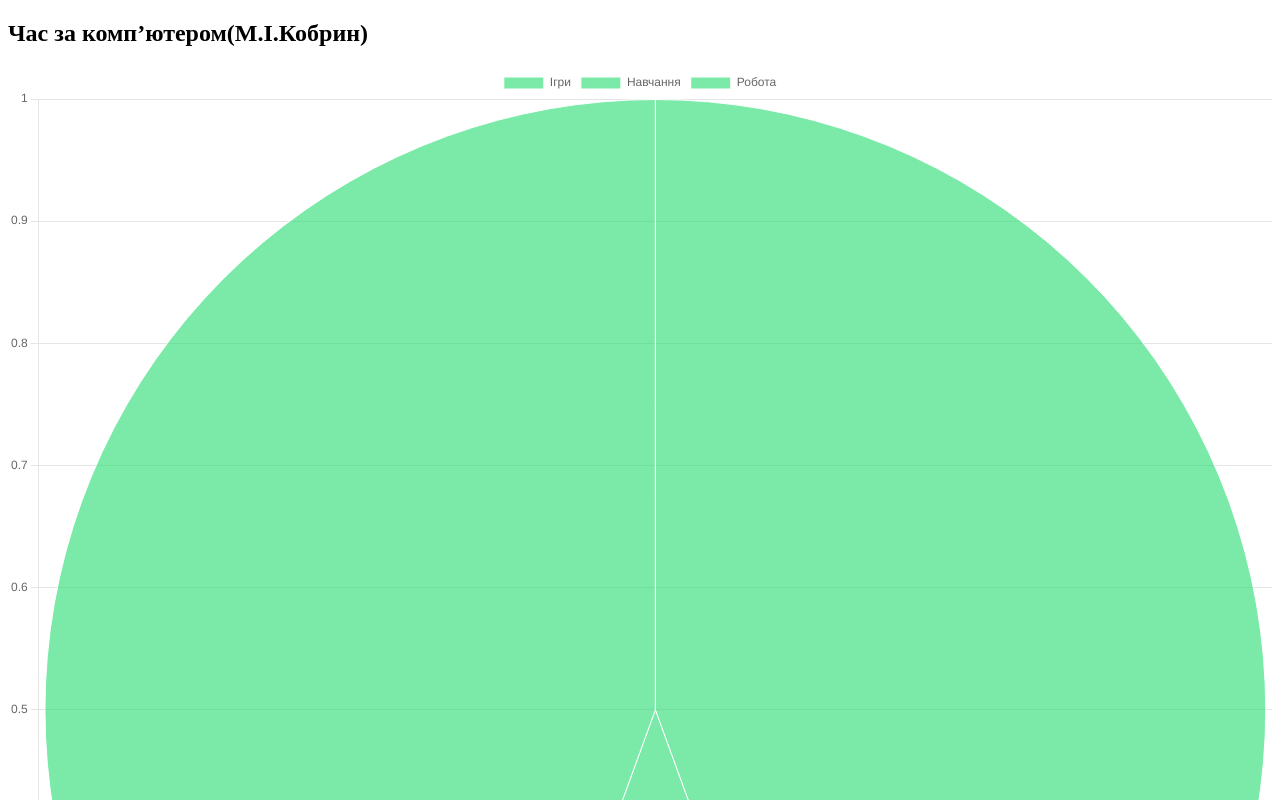
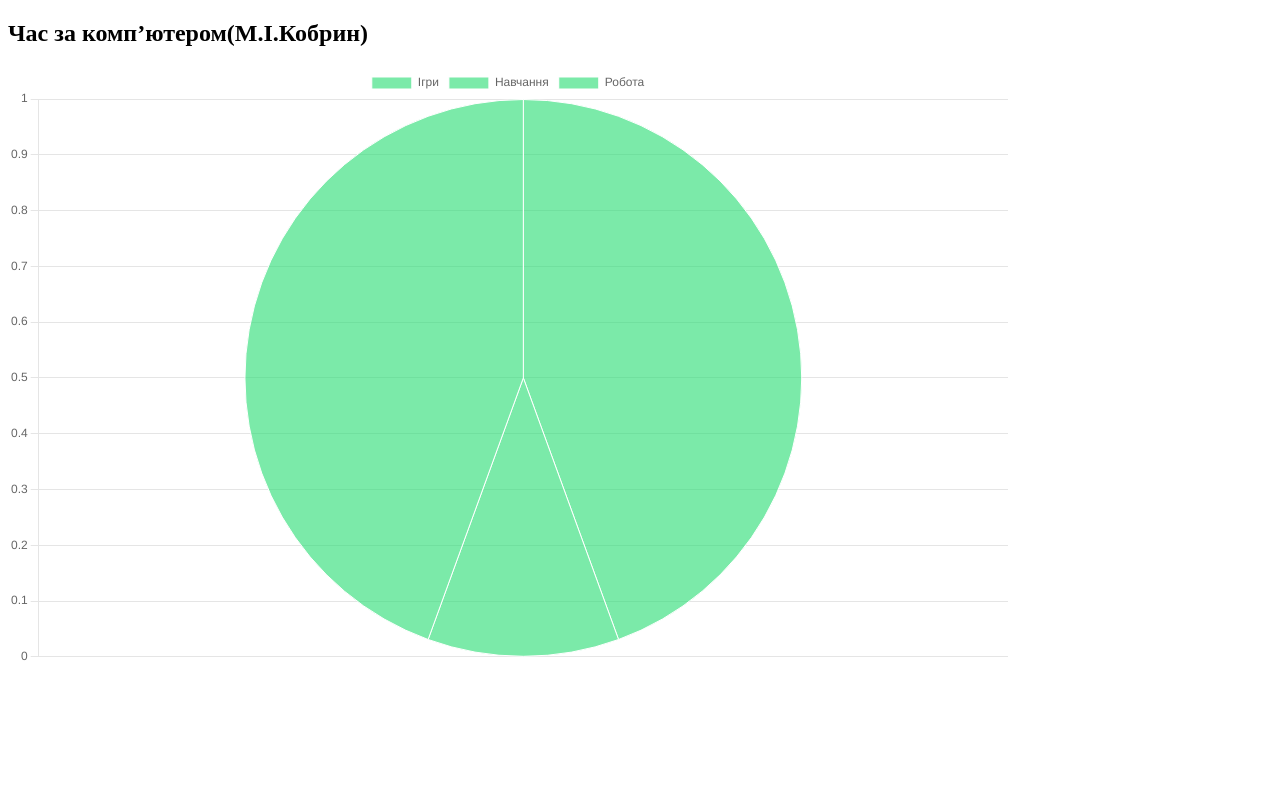
Before and after one commit to proxima2/KN-31-KM-Web-technology, a plain HTML site: page lab1/index.html in a window 1280 px wide. Shown: the top 800 px of the page. Drawn offline with nearby package versions, Linux system fonts and the light colour scheme.

Commit message:
first commit

```diff
--- a/lab1/index.html
+++ b/lab1/index.html
@@ -9,7 +9,7 @@
 
 <body>
   <h2>Час за комп’ютером(М.І.Кобрин)</h2>
-  <canvas id="myChart" width="400" height="200"></canvas>
+  <canvas id="myChart" width="1000" height="600"></canvas>
   <script src="script.js"></script>
 </body>
 
--- a/lab1/script.js
+++ b/lab1/script.js
@@ -11,7 +11,7 @@ const myChart = new Chart(ctx, {
     }]
   },
   options: {
-    responsive: true,
+    responsive: false,
     scales: {
       y: {
         beginAtZero: true
```
